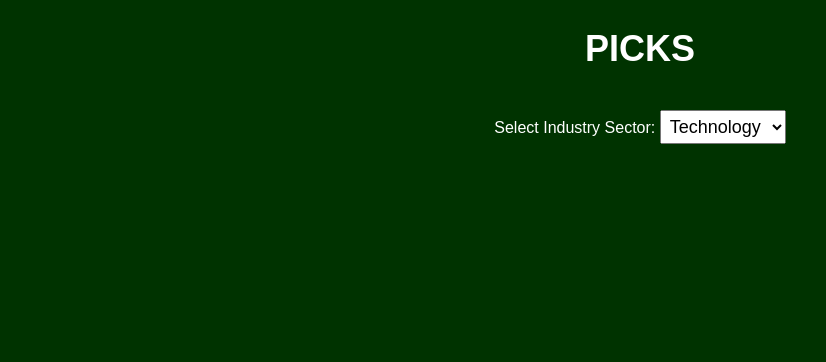
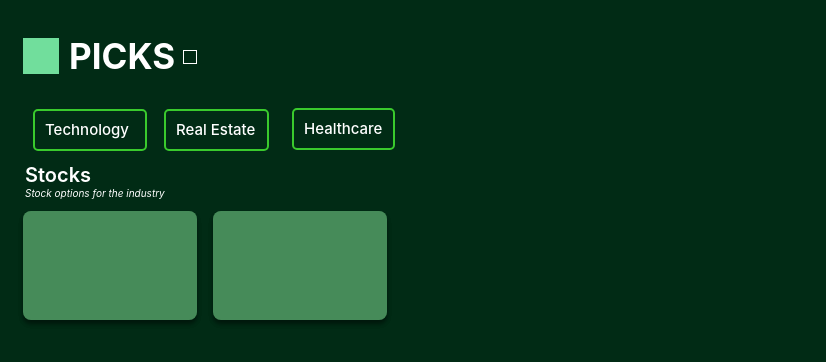
Before and after one commit to michaeltao07/ConvergentFintech, a plain HTML site: page html/picks.html in a window 1280 px wide. Shown: the whole page, without its empty margins (0-826 px from the left). Drawn offline with Linux system fonts and the light colour scheme.

Commit message:
picks page

```diff
--- a/html/picks.html
+++ b/html/picks.html
@@ -4,60 +4,225 @@
     <meta charset="UTF-8">
     <title>Investment Picks</title>
     <style>
+        /* stockPage */
         body {
-            background-color: #003300; /* Darker green */
-            color: white;
-            font-family: Arial, sans-serif;
+            position: relative;
+            width: 393px;
+            height: 852px;
+            background: #012B15;
+            color: #FFFFFF;
+            font-family: 'Inter', Arial, sans-serif;
         }
         .header {
-            text-align: center;
-            font-size: 36px;
-            font-weight: bold;
-            padding: 20px 0;
+            position: absolute;
+            width: 110px;
+            height: 42px;
+            left: 61px;
+            top: 27px;
+            font-style: normal;
+            font-weight: 700;
+            font-size: 35px;
+            line-height: 42px;
         }
-        .sector-dropdown-container {
-            text-align: center;
-            margin: 20px 0;
+        .stock-heading {
+            position: absolute;
+            width: 75px;
+            height: 24px;
+            left: 17px;
+            top: 155px;
+            font-style: normal;
+            font-weight: 600;
+            font-size: 20px;
+            line-height: 24px;
         }
-        .sector-dropdown {
-            font-size: 18px;
-            padding: 5px;
+        .sector-description {
+            position: absolute;
+            width: 308px;
+            height: 12px;
+            left: 17px;
+            top: 179px;
+            font-style: italic;
+            font-weight: 400;
+            font-size: 10px;
+            line-height: 12px;
         }
-        .stock-grid {
-            display: grid;
-            grid-template-columns: repeat(2, 1fr); /* Two cards per row */
-            grid-gap: 20px;
+        /* Stock Cards */
+        .stock-card {
+            position: absolute;
+            width: 174px;
+            height: 109px;
+            background: rgba(95, 172, 112, 0.5);
+            box-shadow: 0px 4px 4px rgba(0, 0, 0, 0.25);
+            border-radius: 8px;
+            display: flex;
+            align-items: center;
+            justify-content: center;
+            font-size: 20px;
+            color: #FFFFFF;
+        }
+        .stock-card:nth-child(odd) {
+            left: 15px;
+            top: 203px;
+        }
+        .stock-card:nth-child(even) {
+            left: 205px;
+            top: 203px;
+        }
+        /* Additional Stock Cards */
+        .additional-stock-card {
+            position: absolute;
+            width: 174px;
+            height: 109px;
+            background: rgba(95, 172, 112, 0.5);
+            box-shadow: 0px 4px 4px rgba(0, 0, 0, 0.25);
+            border-radius: 8px;
+            display: flex;
+            align-items: center;
+            justify-content: center;
+            font-size: 20px;
+            color: #FFFFFF;
+        }
+        .additional-stock-card:nth-child(odd) {
+            left: 15px;
+            top: 331px;
+        }
+        .additional-stock-card:nth-child(even) {
+            left: 205px;
+            top: 331px;
+        }
+        /* Sector Buttons */
+        .sector-button {
+            position: absolute;
+            font-style: normal;
+            font-weight: 500;
+            font-size: 15px;
+            line-height: 18px;
+            cursor: pointer;
             padding: 10px;
-            max-width: 800px;
-            margin: 0 auto;
+            border: 2px solid #3ACA2D;
+            border-radius: 5px;
+            background: #012B15;
+            color: #FFFFFF;
         }
-        .stock-card {
-            border: 1px solid white;
-            padding: 10px;
-            background-color: rgba(255, 255, 255, 0.1);
+        .sector-button-text {
+            color: #FFFFFF;
         }
-        .stock-graph {
-            width: 100%;
-            height: 150px;
-            background-color: black;
+        .technology-button {
+            width: 90px;
+            height: 18px;
+            left: 25px;
+            top: 101px;
+        }
+        .real-estate-button {
+            width: 81px;
+            height: 18px;
+            left: 156px;
+            top: 101px;
+        }
+        .healthcare-button {
+            width: 79px;
+            height: 18px;
+            left: 284px;
+            top: 100px;
+        }
+        /* Ellipse and Image */
+        .ellipse-2 {
+            position: absolute;
+            width: 36px;
+            height: 36px;
+            left: 15px;
+            top: 30px;
+            background: #71DE9C;
+        }
+        .ellipse-3 {
+            box-sizing: border-box;
+            position: absolute;
+            width: 14px;
+            height: 14px;
+            left: 175px;
+            top: 42px;
+            border: 1px solid #FFFFFF;
+            filter: drop-shadow(0px 4px 4px rgba(0, 0, 0, 0.25);
+        }
+        .question-mark {
+            position: absolute;
+            width: 4px;
+            height: 8px;
+            left: 180px;
+            top: 44px;
+            font-style: normal;
+            font-weight: 600;
+            font-size: 8px;
+            line-height: 10px;
+            color: #FFFFFF;
+        }
+        .image-1 {
+            position: absolute;
+            width: 21px;
+            height: 23px;
+            left: 23px;
+            top: 211px;
+            background: url(image.png);
         }
     </style>
 </head>
 <body>
     <div class="header">PICKS</div>
-    <div class="sector-dropdown-container">
-        <label for="sector-dropdown">Select Industry Sector:</label>
-        <select id="sector-dropdown" class="sector-dropdown">
-            <option value="technology">Technology</option>
-            <option value="realestate">Real Estate</option>
-            <option value="crypto">Crypto</option>
-            <!-- Add more sector options as needed -->
-        </select>
+    <div class="stock-heading">Stocks</div>
+    <div class="sector-description">Stock options for the industry</div>
+
+    <!-- Stock Cards (4 green stock cards) -->
+    <div class="stock-card">
+        <!-- Content for the first stock card -->
     </div>
-    <div id="stock-grid" class="stock-grid"></div>
+
+    <div class="stock-card">
+        <!-- Content for the second stock card -->
+    </div>
+
+    <div class="stock-card">
+        <!-- Content for the third stock card -->
+    </div>
+
+    <div class="stock-card">
+        <!-- Content for the fourth stock card -->
+    </div>
+
+    <!-- Additional Stock Cards Rows (10 rows of 2 green stock cards each) -->
+    <!-- Add your content for additional stock cards here -->
+
+    <!-- Sector Buttons -->
+    <div class="sector-button technology-button" onclick="changeSector('Technology')">
+        <div class="sector-button-text">Technology</div>
+    </div>
+    <div class="sector-button real-estate-button" onclick="changeSector('Real Estate')">
+        <div class="sector-button-text">Real Estate</div>
+    </div>
+    <div class="sector-button healthcare-button" onclick="changeSector('Healthcare')">
+        <div class="sector-button-text">Healthcare</div>
+    </div>
+
+    <!-- Ellipse and Image -->
+    <div class="ellipse-2"></div>
+    <div class="ellipse-3"></div>
+    <div class="image-1"></div>
 
     <script>
-        // JavaScript code remains the same
+        function changeSector(sectorName) {
+            const sectorDescription = document.querySelector('.sector-description');
+            sectorDescription.textContent = `Stock options for the ${sectorName} industry`;
+
+            // Update the content of stock cards when a sector button is pressed
+            const stockCards = document.querySelectorAll('.stock-card');
+            stockCards.forEach((card) => {
+                card.textContent = sectorName;
+            });
+
+            const additionalStockCards = document.querySelectorAll('.additional-stock-card');
+            additionalStockCards.forEach((card) => {
+                card.textContent = sectorName;
+            });
+        }
     </script>
 </body>
 </html>
```
Also changed, not shown: html/companyInfo.html (+1 -1 lines).
